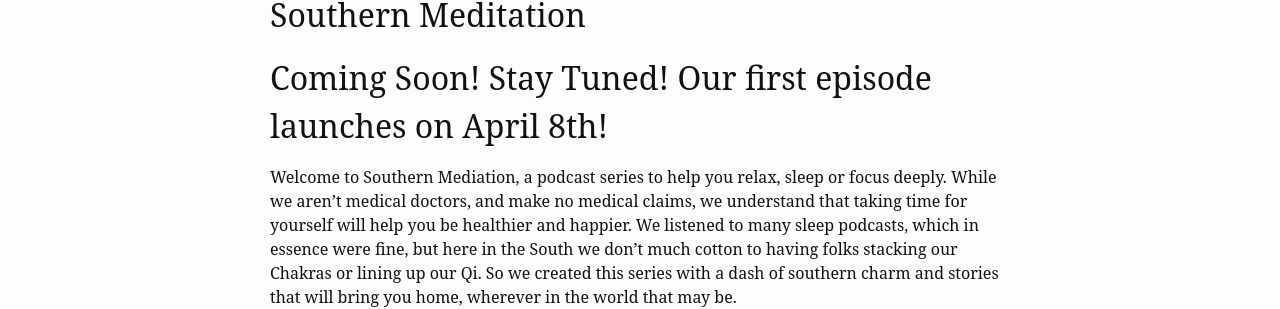
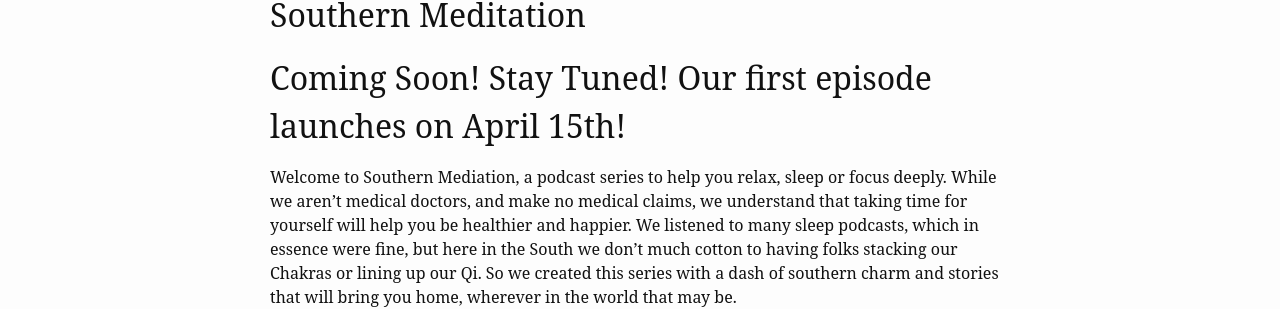
Before and after one commit to bartdorsey/southernmeditation.com, a Jekyll site: the page built from index.md, in a window 1280 px wide. Shown: the part 195-504 px from the top of the page. Built offline with Jekyll 4.4.1, drawn with Linux system fonts in a browser that asks for light colours; comment, search, counter and statistics services are not loaded.

Commit message:
Updating date

```diff
--- a/index.md
+++ b/index.md
@@ -6,6 +6,6 @@ layout: home
 title: Southern Meditation
 ---
 
-# Coming Soon! Stay Tuned! Our first episode launches on April 8th!
+# Coming Soon! Stay Tuned! Our first episode launches on April 15th!
 
 Welcome to Southern Mediation, a podcast series to help you relax, sleep or focus deeply. While we aren't medical doctors, and make no medical claims,   we understand that taking time for yourself will help you be healthier and happier. We listened to many sleep podcasts, which in essence were fine, but here in the South we don't much cotton to having folks stacking our Chakras or lining up our Qi. So we created this series with a dash of southern charm and stories that will bring you home, wherever in the world that may be.
```
